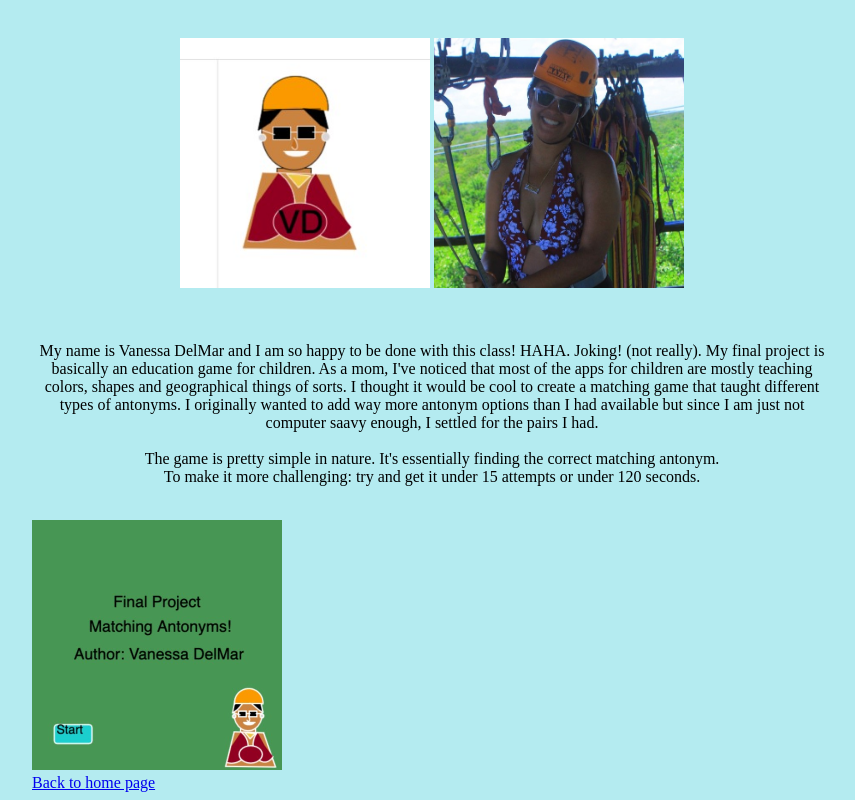
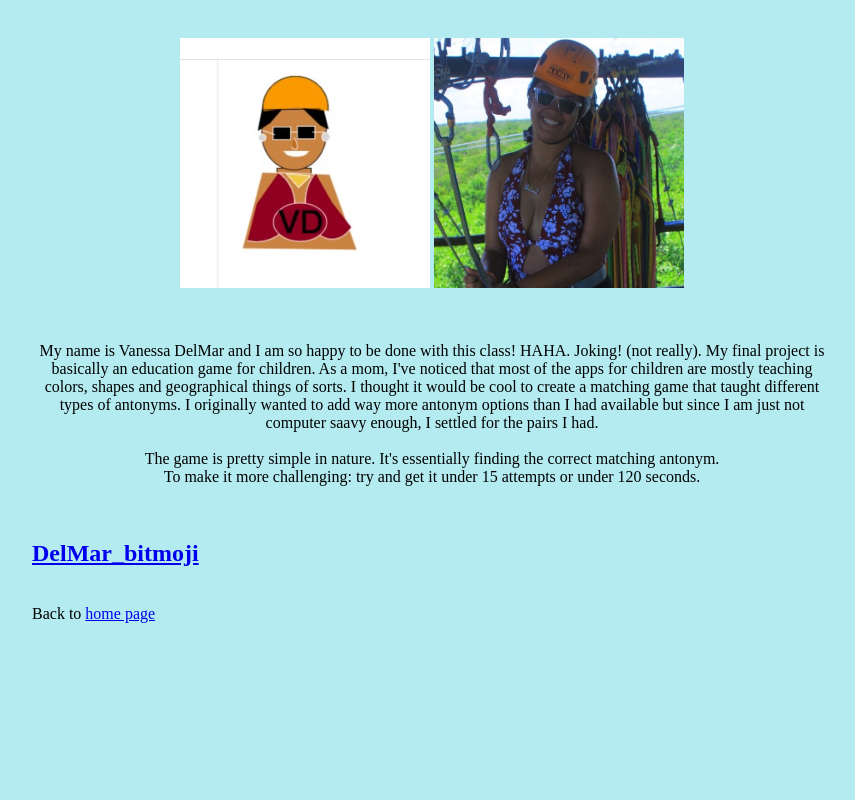
Before and after one commit to vmdelmar/vmdelmar.github.io, a plain HTML site: page finalProject.html in a window 1280 px wide. Shown: the part 366-1166 px from the top of the page, without its empty margins (208-1063 px from the left). After the commit the page ends 997 px from the top, so only its background shows below. Drawn offline with Linux system fonts and the light colour scheme; a script that the page names is missing.

Commit message:
Update finalProject.html

```diff
--- a/finalProject.html
+++ b/finalProject.html
@@ -39,8 +39,9 @@
     The game is pretty simple in nature. It's essentially finding the correct matching antonym.<br>
     To make it more challenging: try and get it under 15 attempts or under 120 seconds.</p> <br>
 
-    <td id="nav-td"><a href="https://www.khanacademy.org/computer-programming/delmar_final/6411796231012352">
-            <img src="https://raw.githubusercontent.com/vmdelmar/vmdelmar.github.io/main/FinalProjectSS.jpg" style="width:250px;height:250px;margin-center;"></td><br>
+<h2><a href="https://www.khanacademy.org/computer-programming/delmar_bitmoji/5529051743174656">DelMar_bitmoji</a></h2>
+    <script src="https://www.khanacademy.org/computer-programming/delmar_bitmoji/5529051743174656/embed.js?editor=yes&buttons=yes&author=yes&embed=yes">
+        </script><br>
 
 
     Back to <a href="index.html">home page</a>
```
